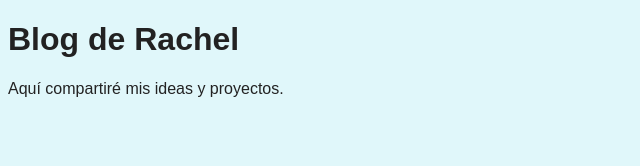
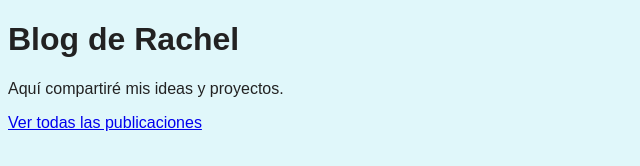
Before and after one commit to rgiberthb/my-personal-blog, a plain HTML site: page index.html in a window 1280 px wide. Shown: the whole page, without its empty margins (0-640 px from the left). Drawn offline with Linux system fonts and the light colour scheme.

Commit message:
feat: Crear página de archivo y enlazar desde la portada

```diff
--- a/index.html
+++ b/index.html
@@ -1 +1 @@
-<!DOCTYPE html><html lang="es"><head><meta charset="UTF-8"><title>Mi Blog Personal</title><link rel="stylesheet" href="style.css"></head><body><h1>Blog de Rachel</h1><p>Aquí compartiré mis ideas y proyectos.</p></body></html>
+<!DOCTYPE html><html lang="es"><head><meta charset="UTF-8"><title>Mi Blog Personal</title><link rel="stylesheet" href="style.css"></head><body><h1>Blog de Rachel</h1><p>Aquí compartiré mis ideas y proyectos.</p><p><a href="archive.html">Ver todas las publicaciones</a></p></body></html>
```
Also changed, not shown: archive.html (added, +1 -0 lines).
